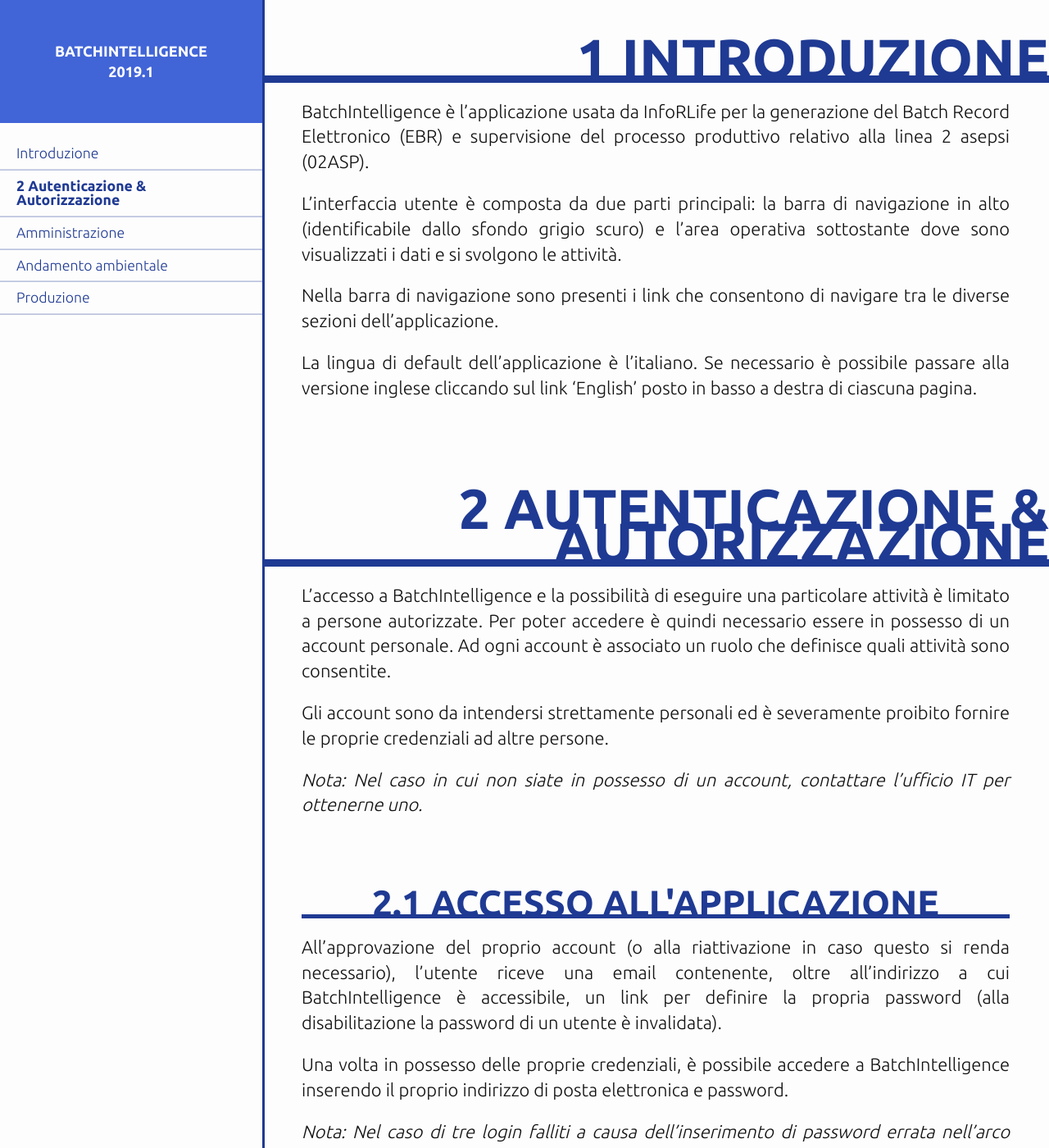
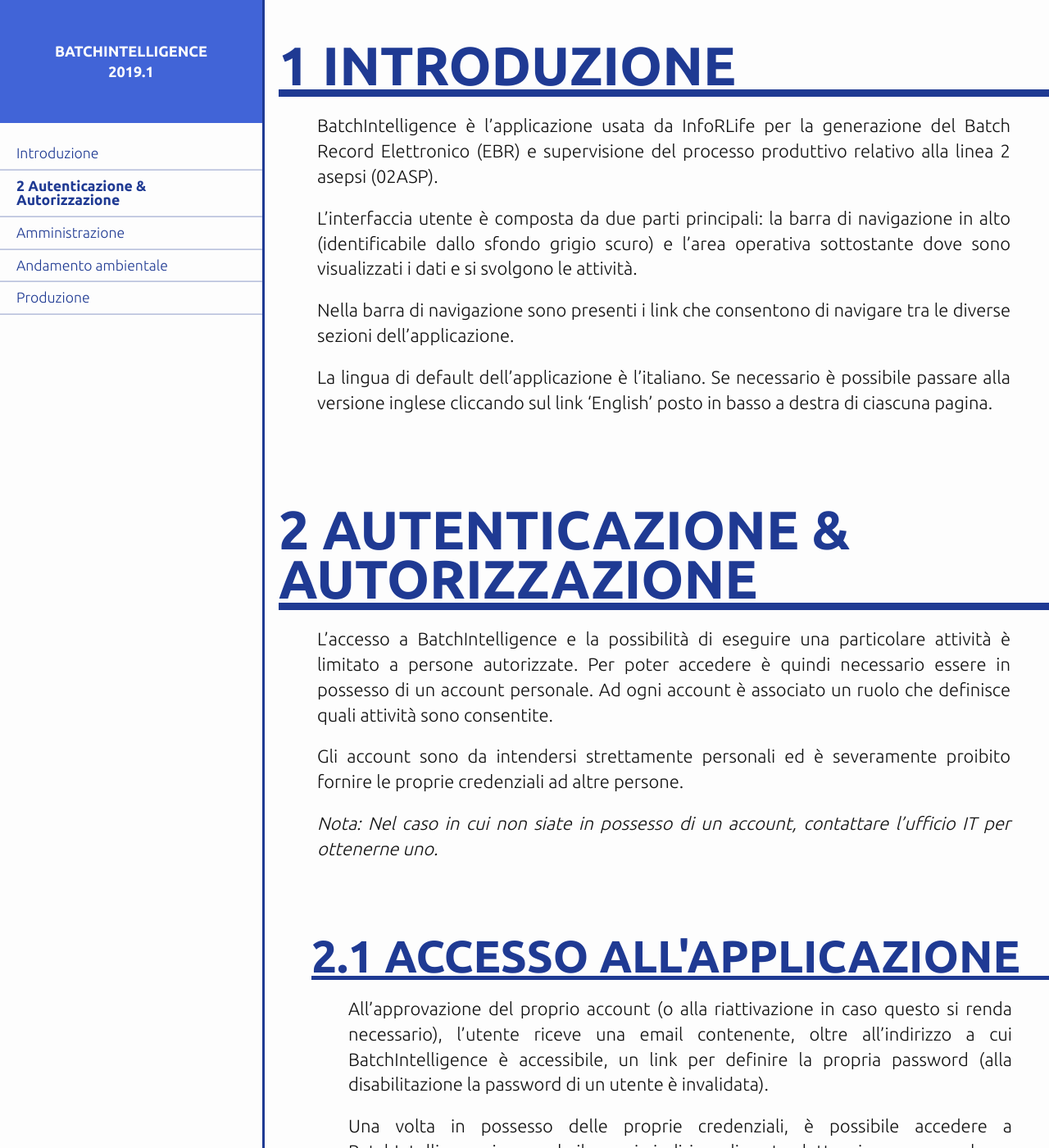
Before and after one commit to inforlife/doc-batchintelligence, a Jekyll site: the page built from index.html, in a window 1280 px wide and 1400 px high. Shown: the whole window at 82% size. Built offline with Jekyll 4.4.1, drawn with Linux system fonts in a browser that asks for light colours.

Commit message:
Restyle headers

```diff
--- a/_sass/partials/_general.scss
+++ b/_sass/partials/_general.scss
@@ -65,17 +65,16 @@ section{
 h1, h2, h3, h4, h5, h6{
     text-transform: uppercase;
     font-weight: $bold;
-    line-height: 1;
+    line-height: 0.9;
     color: $main;
 }
 
 h1 {
-    font-size: 3.1em;
+    font-size: 3em;
     padding: 30px 0 0;
-    text-align: right;
+    text-align: left;
     border-bottom: $main 9px solid;
     width: 100%;
-    line-height: 0.61;
     margin: 0 0 20px;
 
     &:before {
@@ -87,16 +86,16 @@ h1 {
     counter-increment: h1-counter;
     counter-reset: h2-counter;
     padding-top: 80px;
+    padding-left: 20px;
 }
 
 h2 {
-    font-size: 2em;
+    font-size: 2.5em;
     padding: 30px 0 0;
-    width: 90%;
-    text-align: center;
+    width: 100%;
+    text-align: left;
     border-bottom: 5px solid $main;
     margin: 0 auto 20px;
-    line-height: 0.63;
 
     &:before {
         content: counter(h1-counter) "." counter(h2-counter) " ";
@@ -107,17 +106,18 @@ h2 {
     counter-increment: h2-counter;
     counter-reset: h3-counter;
     padding-top: 60px;
+    padding-left: 60px;
 }
 
 
 h3{
-    font-size: 1.7em;
+    font-size: 2.0em;
     padding: 20px 0 0;
-    width: 90%;
+    width: 100%;
     text-align: left;
     border-bottom: 4px solid $main;
     margin: 0 auto 20px;
-    line-height: 0.65;
+
 
     &:before {
         content: counter(h1-counter) "." counter(h2-counter) "." counter(h3-counter) " ";
@@ -128,16 +128,16 @@ h3{
     counter-increment: h3-counter;
     counter-reset: h4-counter;
     padding-top: 40px;
+    padding-left: 100px;
 }
 
 h4{
-    font-size: 1.5em;
+    font-size: 1.7em;
     padding: 18px 0 0;
-    width: 90%;
+    width: 100%;
     text-align: left;
     border-bottom: 3px solid $main;
     margin: 0 auto 18px;
-    line-height: 0.67;
 
     &:before {
         content: counter(h1-counter) "." counter(h2-counter) "." counter(h3-counter) "." counter(h4-counter) " ";
@@ -148,21 +148,26 @@ h4{
     counter-increment: h4-counter;
     counter-reset: h5-counter 1;
     padding-top: 30px;
+    padding-left: 100px;
 }
 
 
 h5{
-    font-size: 1.3em;
+    font-size: 1.4em;
     padding: 40px 0 0;
-    width: 90%;
+    width: 100%;
     text-align: left;
     border-bottom: 2px solid $main;
     margin: 0 auto 15px;
-    line-height: 0.68;
 
     &:before {
         content: counter(h1-counter) "." counter(h2-counter) "." counter(h3-counter) "." counter(h4-counter) "." counter(h5-counter) " ";
     }
+}
+
+.h5{
+    padding-top: 30px;
+    padding-left: 100px;
 }
 
 
```
